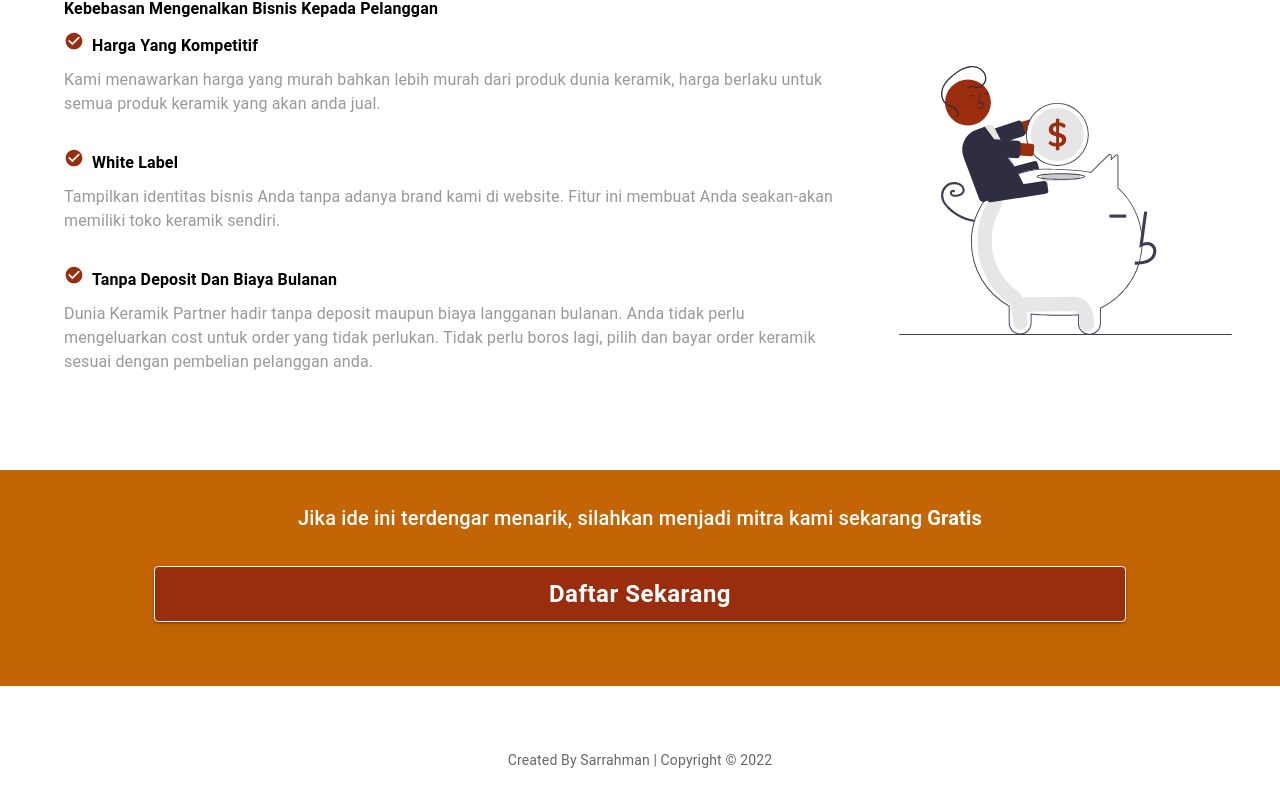
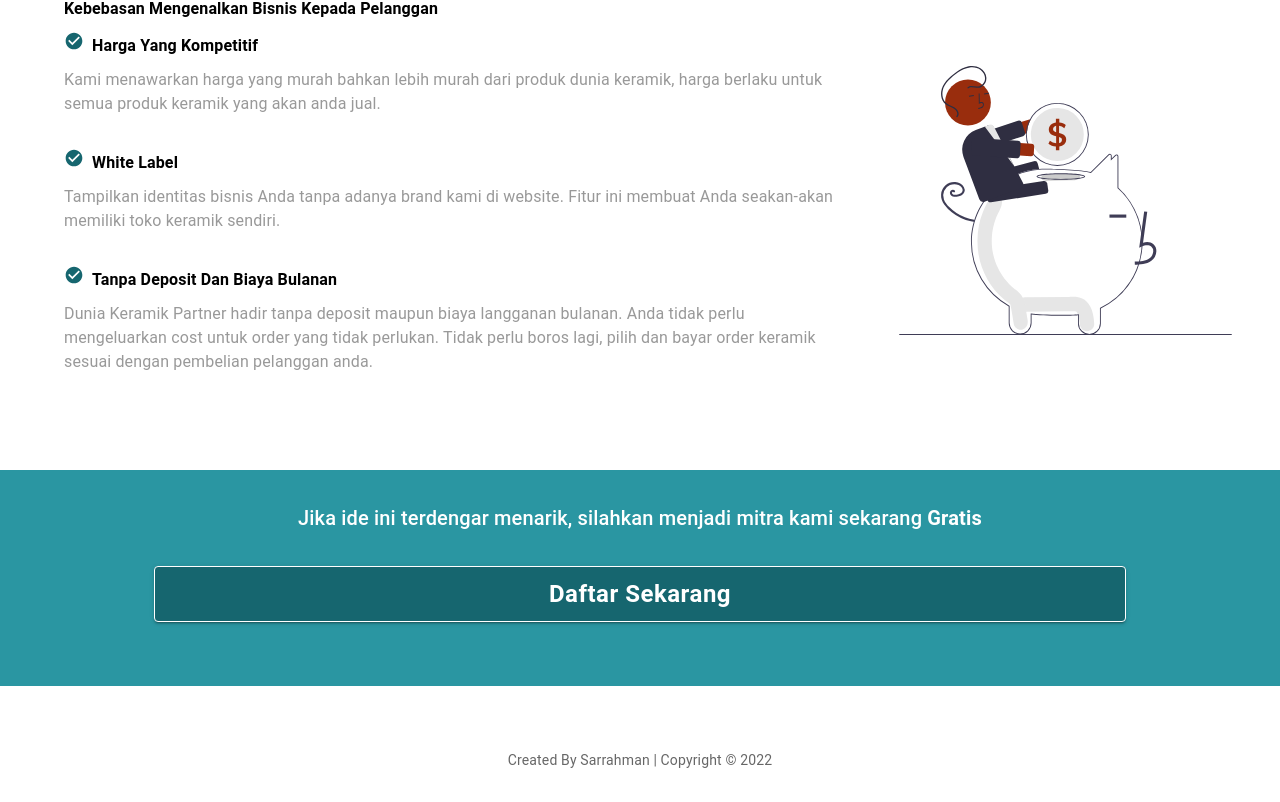
Before and after one commit to sarrahman/dunia-keramik-partner, a React (Create React App) app: page / in a window 1280 px wide. Shown: the part 1612-2414 px from the top of the page. Built offline with nearby package versions, Linux system fonts and the light colour scheme.

Commit message:
change website colot

```diff
--- a/src/App.js
+++ b/src/App.js
@@ -7,13 +7,13 @@ import store from "./redux/store";
 const theme = createTheme({
   palette: {
     primary: {
-      main: "#992d0d",
+      main: "#16666f",
     },
     secondary: {
-      main: "#c36505",
+      main: "#2a96a2",
     },
     third: {
-      main: "#eaebe8",
+      main: "#dfe6ee",
     },
   },
 });
```
Also changed, not shown: 1 other file (tests, documents, lock files or other folders).
